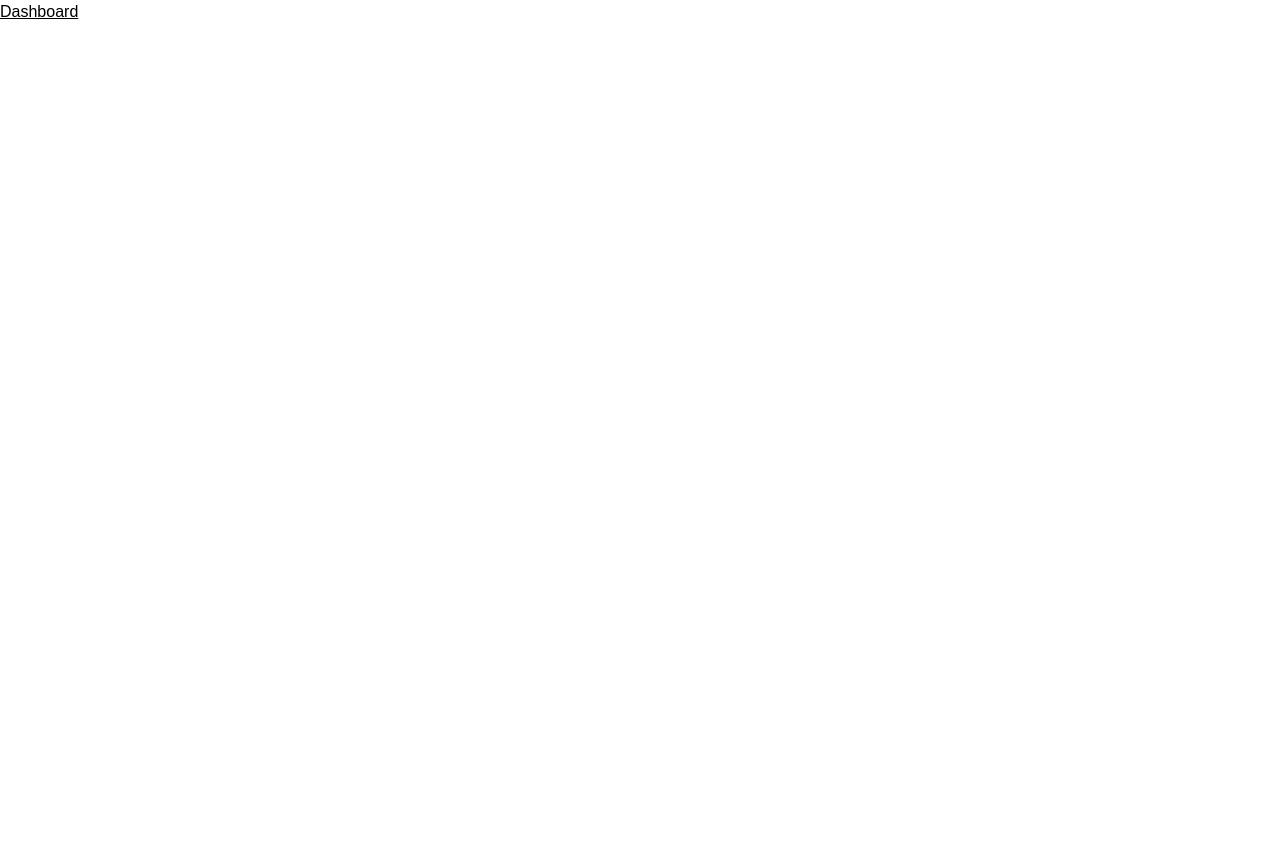
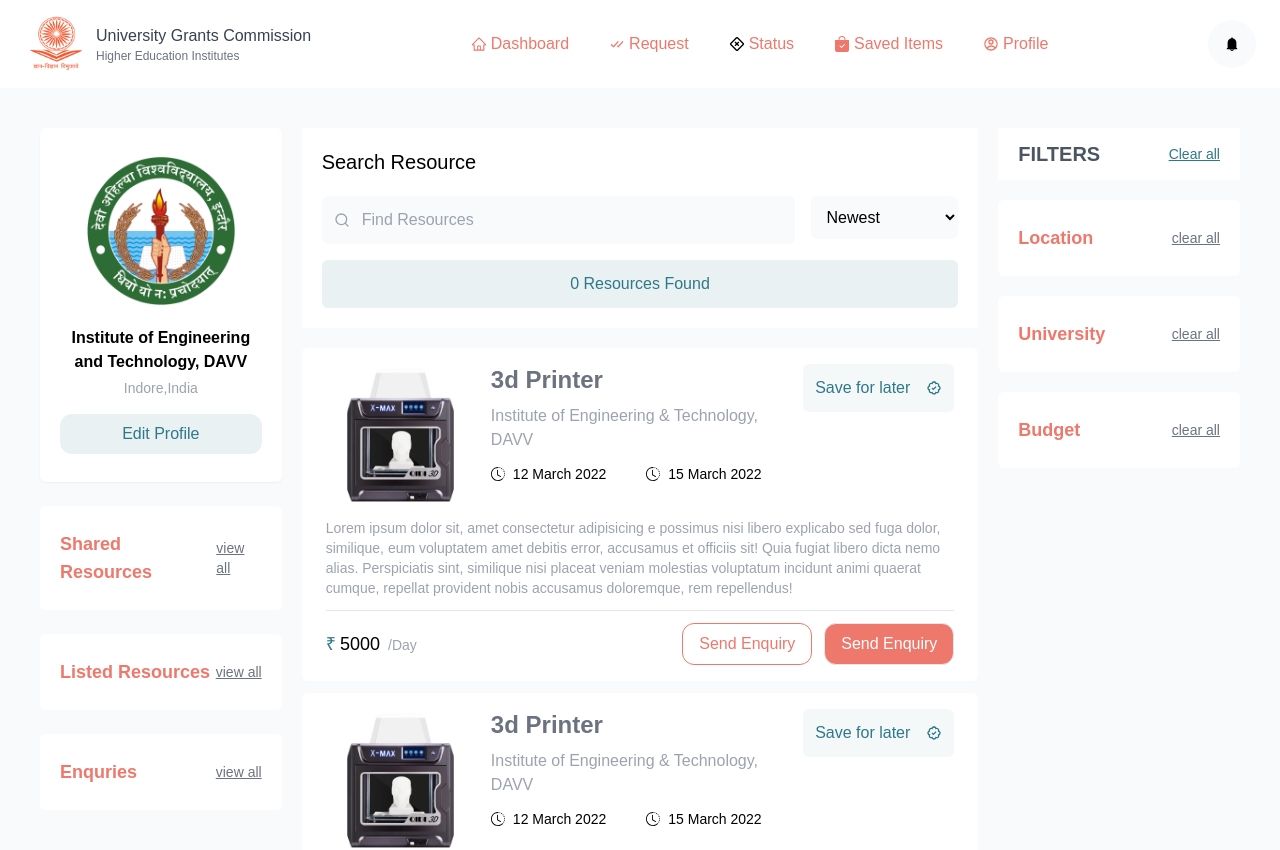
Before and after one commit to buggydecoders/Sih2022Finale, a React (Create React App) app in the folder frontend/: page / in a window 1280 px wide. Shown: the top 850 px of the page. Before the commit the page ends 800 px from the top, so only its background shows below. Built offline with nearby package versions, Linux system fonts and the light colour scheme; the HTML template or start-up script is replaced by a standard one.

Commit message:
Completed dashboard components

```diff
--- a/frontend/package.json
+++ b/frontend/package.json
@@ -7,6 +7,7 @@
     "@testing-library/react": "^13.3.0",
     "@testing-library/user-event": "^13.5.0",
     "axios": "^0.27.2",
+    "classnames": "^2.3.1",
     "node-sass": "^7.0.1",
     "react": "^18.2.0",
     "react-dom": "^18.2.0",
--- /dev/null
+++ b/frontend/src/components/Button.jsx
@@ -0,0 +1,16 @@
+import React from 'react'
+import cls from 'classnames';
+const Button = ({children, variant,customClass, ...props}) => {
+   let extClass;
+   switch(variant) {
+    case 'outlined' : extClass = 'border-[1px] border-primary text-primary';
+    break;
+    case 'filled'  : extClass='border-[1px] bg-primary text-white';
+    break;
+   }
+  return (
+    <button {...props} className={cls('px-4 py-2 rounded-xl', extClass , {customClass : customClass})}>{children}</button>
+  )
+}
+
+export default Button
--- /dev/null
+++ b/frontend/src/components/Dashboard/CardCollection.jsx
@@ -0,0 +1,14 @@
+import React from 'react'
+
+const CardCollection = ({title,action}) => {
+  return (
+    <div className='px-5 py-6 w-full bg-white rounded-md'>
+        <div className='flex justify-between items-center'>
+            <div className='font-[600] text-primary text-lg '>{title}</div>
+            <div className='text-gray-500 underline text-sm'>{action?action:'view all'}</div>
+        </div>
+    </div>
+  )
+}
+
+export default CardCollection
--- /dev/null
+++ b/frontend/src/components/Dashboard/CollegeProfileCard.jsx
@@ -0,0 +1,15 @@
+import React from 'react'
+import CollegeLogo from '../../assets/DAVV_LOGO.png';
+
+const CollegeProfileCard = () => {
+  return (
+    <div className='bg-white py-7 shadow-sm w-full px-5 rounded-md flex flex-col items-center justify-center'>
+        <div><img src={CollegeLogo} className='w-[150px]'/></div>
+        <div className='text-center mt-5 font-[600]'>Institute of Engineering and Technology, DAVV</div>
+        <div className='text-sm text-gray-400 mt-1'>Indore,India</div>
+        <div className='text-secondary text-center cursor-pointer rounded-xl mt-4 bg-secondary bg-opacity-10 py-2 w-full '>Edit Profile</div>
+    </div>
+  )
+}
+
+export default CollegeProfileCard
--- /dev/null
+++ b/frontend/src/components/Dashboard/FilterResources.jsx
@@ -0,0 +1,18 @@
+import React from 'react'
+import CardCollection from './CardCollection'
+
+const FilterResources = () => {
+  return (
+    <div className='space-y-5 w-full'>
+        <div className='justify-between flex items-center bg-white py-3 px-5'>
+            <div className='text-gray-600 text-xl font-[600]'>FILTERS</div>
+            <div className='text-secondary underline text-sm cursor-pointer'>Clear all</div>
+        </div>
+        <CardCollection action='clear all' title={'Location'}/>
+        <CardCollection action='clear all' title={'University'}/>
+        <CardCollection action='clear all' title={'Budget'}/>
+    </div>
+  )
+}
+
+export default FilterResources
--- /dev/null
+++ b/frontend/src/components/Dashboard/ResourceCard.jsx
@@ -0,0 +1,56 @@
+import React from 'react'
+import DummyResource from '../../assets/Resources/3dPrinter.png';
+import {BsClockHistory} from 'react-icons/bs';
+import {BiBadgeCheck} from 'react-icons/bi';
+import Button from '../Button';
+
+const SaveButton  = ()=>{
+    return (
+    <div className=' py-3 cursor-pointer relative rounded-md text-secondary bg-secondary group overflow-hidden bg-opacity-5'>
+        <div className='w-full top-0 left-0 z-[0] h-[400px] absolute bg-secondary ease-in-out -translate-x-[500px] group-hover:translate-x-0 transition-all duration-500'></div>
+        <div className='w-fit px-3 flex rounded-md relative z-[10] gap-4 duration-150 ease-in-out items-center group-hover:text-white'>
+        Save for later <BiBadgeCheck/>
+        </div>
+    </div>
+    )
+}
+
+const ResourceCard = () => {
+  return (
+    <div className='bg-white w-full px-6 py-4 rounded-md'>
+        <div className='flex justify-between items-start'>
+            <div className='flex items-start gap-4'>
+                <div className=''><img src={DummyResource} className='w-[150px]'/></div>
+                <div className=''>
+                    <div className='text-2xl font-bold text-gray-500'>3d Printer</div>
+                    <div className='mt-2 text-gray-400'>Institute of Engineering & Technology, DAVV</div>
+                    <div className='mt-3 flex gap-10'>
+                        <div className='flex gap-2 items-center text-sm'><BsClockHistory/> 12 March 2022</div>
+                        <div className='flex gap-2 items-center text-sm'><BsClockHistory/> 15 March 2022</div>
+                    </div>
+                </div>
+            </div>
+
+            <div className='shrink-0'>
+               <SaveButton/>
+            </div>
+        </div>
+        <div className='mt-3 text-sm text-gray-400'>
+            Lorem ipsum dolor sit, amet consectetur adipisicing e possimus nisi libero explicabo sed fuga dolor, similique, eum voluptatem amet debitis error, accusamus et officiis sit! Quia fugiat libero dicta nemo alias. Perspiciatis sint, similique nisi placeat veniam molestias voluptatum incidunt animi quaerat cumque, repellat provident nobis accusamus doloremque, rem repellendus!
+        </div>
+        <hr className='my-3'/>
+        <div className='flex justify-between items-center'>
+            <div className='flex items-center gap-6 text-lg'>
+                <div className='font-[500]'><span className='mr-1 text-secondary'>₹</span>5000<span className='ml-2 text-sm text-gray-400'>/Day</span></div>
+                <div className='flex gap-1'></div>
+            </div>
+            <div className='flex items-center gap-3'>
+                <Button variant='outlined' >Send Enquiry</Button>
+                <Button variant='filled'>Send Enquiry</Button>
+            </div>
+        </div>
+    </div>
+  )
+}
+
+export default ResourceCard
--- /dev/null
+++ b/frontend/src/components/Dashboard/Resources.jsx
@@ -0,0 +1,14 @@
+import React from 'react'
+import ResourceCard from './ResourceCard'
+
+const Resources = () => {
+  return (
+    <div className='space-y-3'>
+        <ResourceCard/>
+        <ResourceCard/>
+        <ResourceCard/>
+    </div>
+  )
+}
+
+export default Resources
--- /dev/null
+++ b/frontend/src/components/Dashboard/Search.jsx
@@ -0,0 +1,27 @@
+import React from 'react'
+import {FiSearch} from 'react-icons/fi';
+
+const Search = () => {
+  return (
+    <div className='bg-white px-5 py-5 rounded-sm'>
+        <div className='text-xl font-[500]'>Search Resource</div>
+        <div className='mt-5 grid grid-cols-[3.2fr_1fr] gap-4'>
+            <div className='flex items-center relative'>
+                <FiSearch className='absolute left-3 text-gray-400'/>
+                <input className='w-full rounded-md bg-lightGray outline-none py-3 pl-10' placeholder='Find Resources'/>
+            </div>
+            <div className='w-full'>
+                <select className='bg-lightGray rounded-md outline-none w-full py-3 px-3'>
+                    <option value="Newest">Newest</option>
+                    <option value="Oldest">Oldest</option>
+                </select>
+            </div>
+        </div>
+        <div className='mt-4 w-full py-3 rounded-md cursor-pointer hover:bg-opacity-80 hover:text-white transition-all duration-500 font-[400] text-center bg-secondary bg-opacity-10 text-secondary'>
+            0 Resources Found
+        </div>
+    </div>
+  )
+}
+
+export default Search
--- a/frontend/src/pages/Dashboard.jsx
+++ b/frontend/src/pages/Dashboard.jsx
@@ -1,8 +1,32 @@
 import React from 'react'
+import CardCollection from '../components/Dashboard/CardCollection'
+import CollegeProfileCard from '../components/Dashboard/CollegeProfileCard'
+import FilterResources from '../components/Dashboard/FilterResources'
+import Resources from '../components/Dashboard/Resources'
+import Search from '../components/Dashboard/Search'
+import Layout from '../components/Layout'
 
 const Dashboard = () => {
   return (
-    <div className='underline'>Dashboard</div>
+    <Layout>
+    <div className='bg-lightGray py-10'>
+      <div className='grid grid-cols-[1fr_2.8fr_1fr] gap-5 px-10'>
+        <div className='space-y-6'>
+          <CollegeProfileCard/>
+          <CardCollection title='Shared Resources'/>
+          <CardCollection title='Listed Resources'/>
+          <CardCollection title='Enquries'/>
+        </div>
+        <div className='space-y-5'>
+          <Search/>
+          <Resources/>
+        </div>
+        <div>
+          <FilterResources/>
+        </div>
+      </div>
+    </div>
+    </Layout>
   )
 }
 
--- a/frontend/tailwind.config.js
+++ b/frontend/tailwind.config.js
@@ -8,7 +8,7 @@
       colors : {
         primary : '#EE786B',
         secondary : '#2F7889',
-        lightGray: '#F8FAFC'
+        lightGray: '#F8FAFC',
 
       }
     },
```
Also changed, not shown: 1 other file (tests, documents, lock files or other folders).
